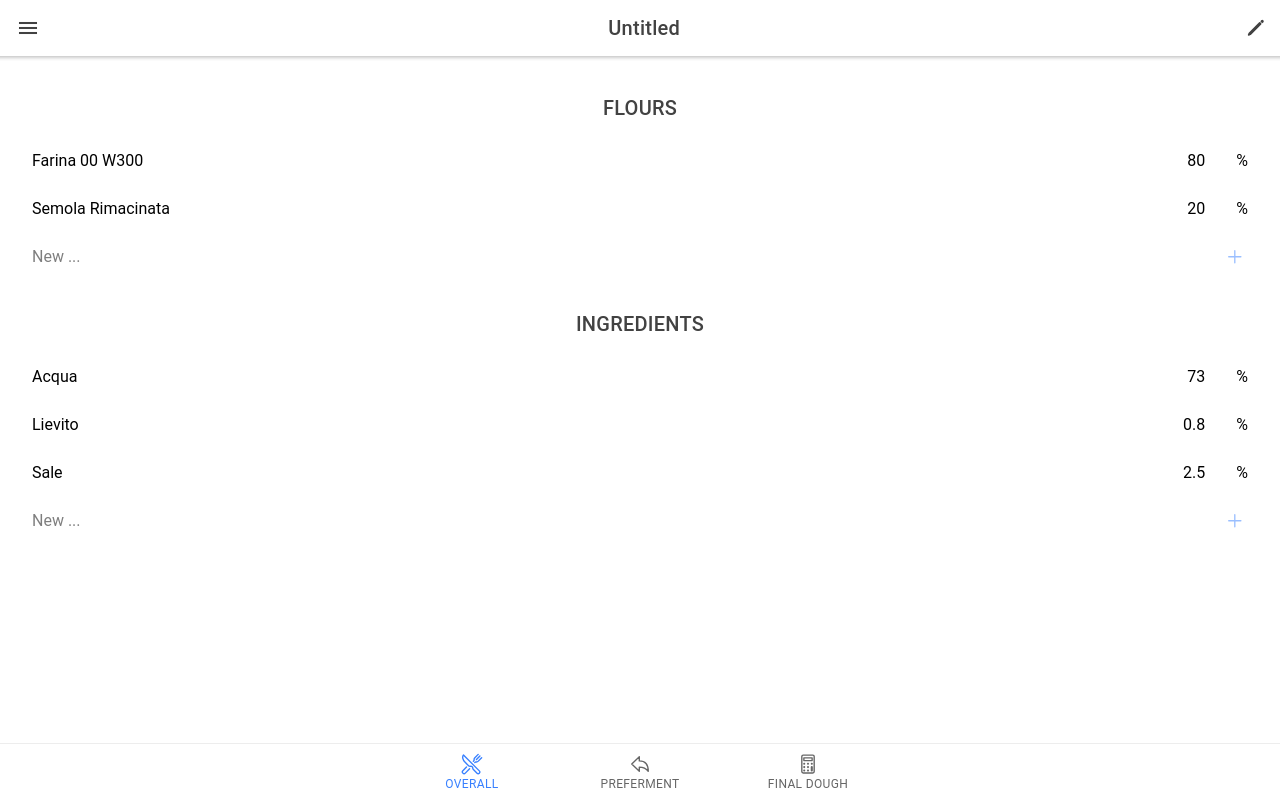
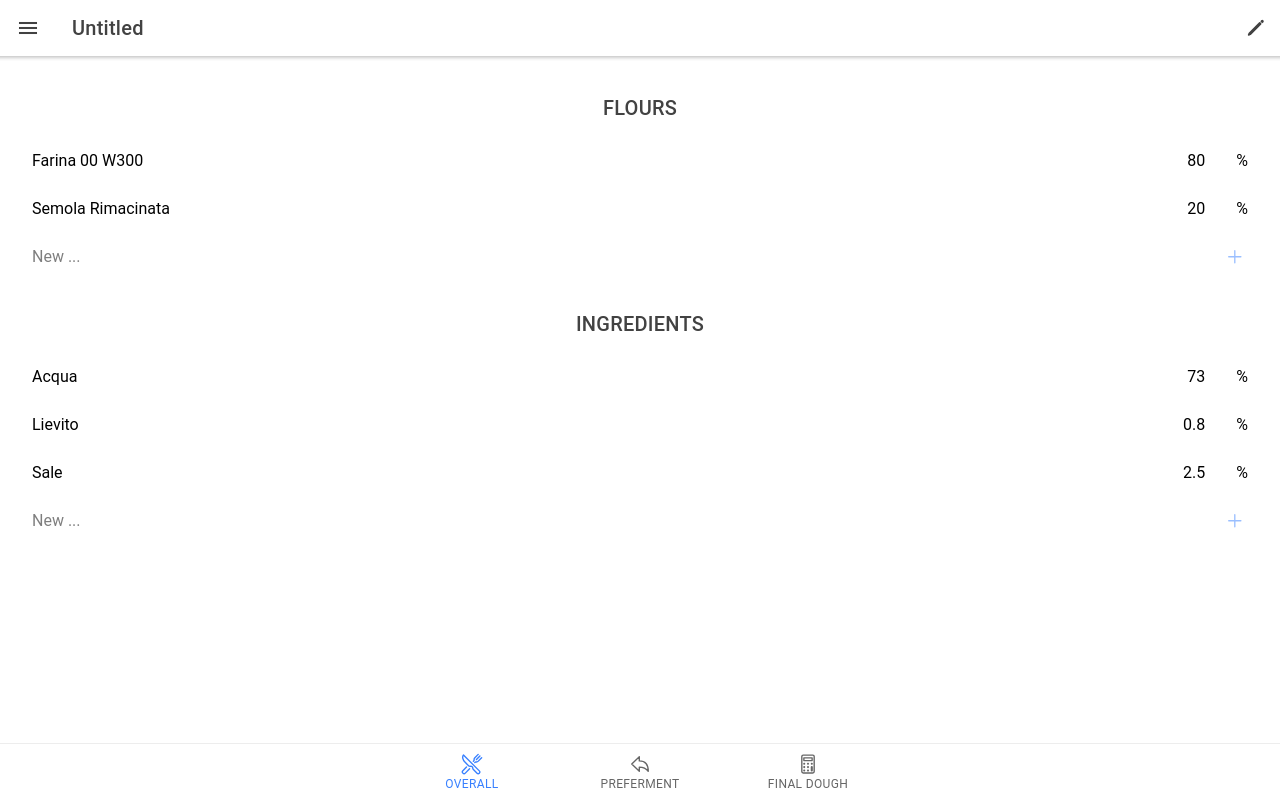
Before and after one commit to visciang/bpc-ionic-react, a React (Create React App) app: page /overallTab in a window 1280 px wide. Built offline with nearby package versions, Linux system fonts and the light colour scheme.

Commit message:
no force title centered

```diff
--- a/src/pages/tabs/Tab.tsx
+++ b/src/pages/tabs/Tab.tsx
@@ -34,16 +34,14 @@ const Tab: React.FC<Props> = ({ title, editActive, onEditToggle, children }) =>
           <IonButtons slot="start">
             <IonMenuButton />
           </IonButtons>
-          <IonTitle className="ion-text-center">{title}</IonTitle>
+          <IonTitle>{title}</IonTitle>
           {editButton}
         </IonToolbar>
       </IonHeader>
       <IonContent fullscreen={true} className="ion-padding">
         <IonHeader collapse="condense" className="ion-padding-bottom">
           <IonToolbar>
-            <IonTitle className="ion-text-center" size="large">
-              {title}
-            </IonTitle>
+            <IonTitle size="large">{title}</IonTitle>
           </IonToolbar>
         </IonHeader>
         {children}
```
